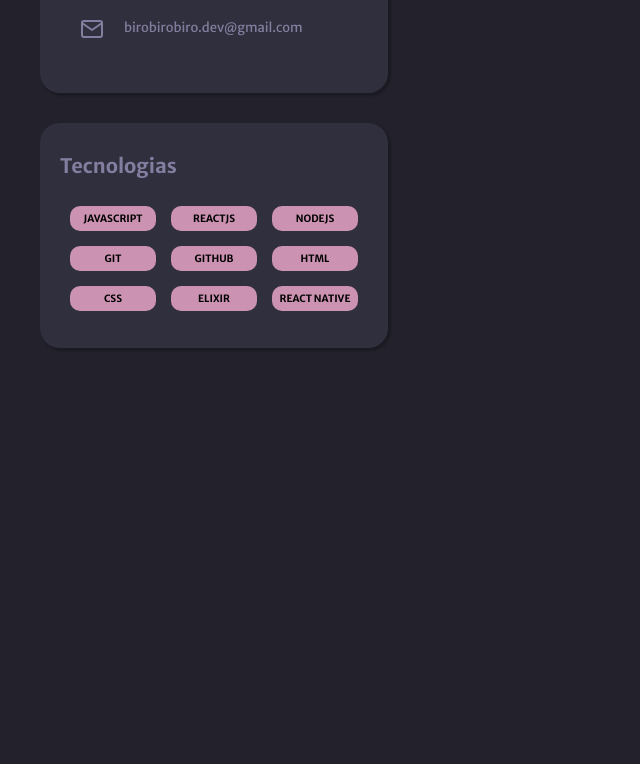
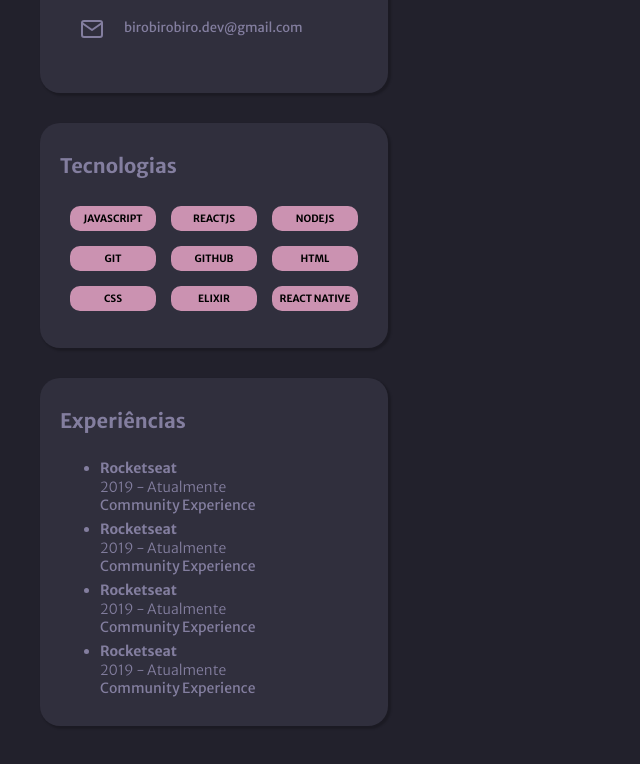
Before and after one commit to gabrielvtdev/projeto-portfolio, a plain HTML site: page index.html in a window 1280 px wide. Shown: the part 634-1398 px from the top of the page, without its empty margins (0-640 px from the left). Before the commit the page ends 1022 px from the top, so only its background shows below. Drawn offline with Linux system fonts and the light colour scheme.

Commit message:
add experience card

```diff
--- a/index.html
+++ b/index.html
@@ -50,6 +50,25 @@
           </ul>
         </div>
       </div>
+      <div id="exp">
+        <h2>Experiências</h2>
+        <div id="exp-content">
+          <ul>
+            <li>Rocketseat</li>
+            <p>2019 - Atualmente</p>
+            <span>Community Experience</span>
+            <li>Rocketseat</li>
+            <p>2019 - Atualmente</p>
+            <span>Community Experience</span>
+            <li>Rocketseat</li>
+            <p>2019 - Atualmente</p>
+            <span>Community Experience</span>
+            <li>Rocketseat</li>
+            <p>2019 - Atualmente</p>
+            <span>Community Experience</span>
+          </ul>
+        </div>
+      </div>
     </div>
   </body>
 </html>
--- a/style.css
+++ b/style.css
@@ -17,11 +17,23 @@
   background: var(--body-bg-color);
 }
 
+a {
+  display: flex;
+  flex-direction: unset;
+  color: var(--text-color);
+  text-decoration: none;
+  line-height: normal;
+  font-weight: 400;
+  font-size: 13px;
+}
+
 #container {
   padding: 40px 40px;
   display: flex;
   flex-direction: column;
 }
+
+/* profile */
 
 #profile {
   width: 100%;
@@ -50,6 +62,8 @@
   height: 128px;
 }
 
+/* social-info */
+
 #social-info {
   display: flex;
   flex-direction: column;
@@ -62,16 +76,6 @@
   box-shadow: 2px 2px 2px 1px rgba(0, 0, 0, 0.2);
 }
 
-a {
-  display: flex;
-  flex-direction: unset;
-  color: var(--text-color);
-  text-decoration: none;
-  line-height: normal;
-  font-weight: 400;
-  font-size: 13px;
-}
-
 #social-info img {
   display: flex;
   width: 24px;
@@ -81,6 +85,8 @@
   z-index: 1;
   transform: translateY(-50%);
 }
+
+/* tech-info */
 
 #tech-list {
   margin-bottom: 30px;
@@ -92,6 +98,7 @@
   border-radius: 20px;
   background: var(--bg-cards);
   box-shadow: 2px 2px 2px 1px rgba(0, 0, 0, 0.2);
+  margin-bottom: 30px;
 }
 
 #techs h2 {
@@ -118,3 +125,41 @@
   font-size: 10px;
   background: var(--bg-techs);
 }
+
+#exp {
+  display: flex;
+  flex-direction: column;
+  width: 100%;
+  max-width: 348px;
+  padding: 30px 20px;
+  margin-bottom: 30px;
+  border-radius: 20px;
+  background: var(--bg-cards);
+  box-shadow: 2px 2px 2px 1px rgba(0, 0, 0, 0.2);
+  font-size: 14px;
+}
+
+#exp-content{
+    margin: 20px 40px 0;
+    width: 175px;
+    height: 243px;
+}
+
+
+#exp li{
+    line-height: 20px;
+    font-weight: 700;
+    padding-top: 5px;
+}
+
+#exp h2{
+  font-weight: 700;
+  font-size: 20px;
+}
+
+#exp p{
+    font-weight: 300;
+}
+#exp span{
+    font-weight: 400;
+}
```
Lines whose indentation alone changed are shown as unchanged.
